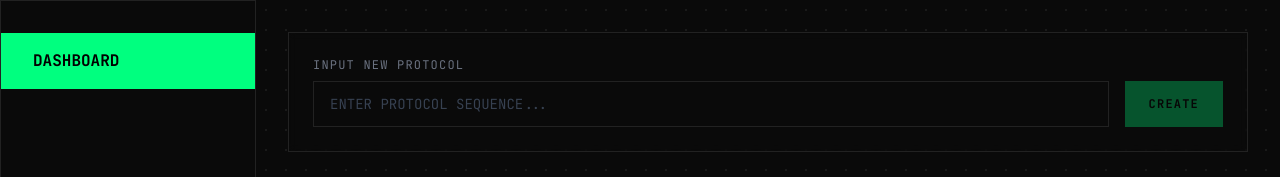
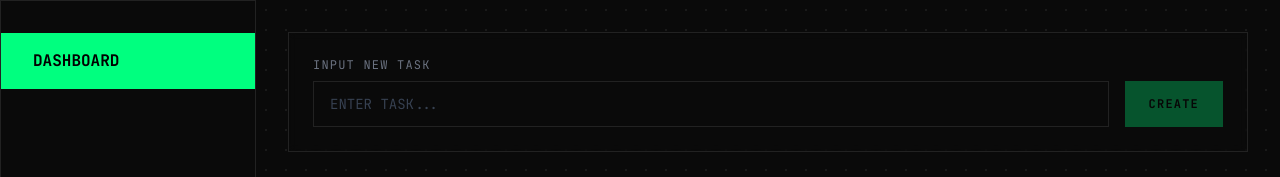
Before and after one commit to shubhamch91/task-director, a plain HTML site: page index.html in a window 1280 px wide. Shown: the top 177 px of the page. Drawn offline with nearby package versions, Linux system fonts and the light colour scheme; no server answers.

Commit message:
rename input labels to task instead of protocol

```diff
--- a/index.html
+++ b/index.html
@@ -74,9 +74,9 @@
         <main class="flex-1 bg-dots relative flex flex-col p-8 overflow-y-auto">
             <section class="mb-10">
                 <div class="border-m7 p-6 bg-m7-black/50 backdrop-blur-sm">
-                    <label class="block text-xs text-gray-500 mb-2 uppercase tracking-widest">Input New Protocol</label>
+                    <label class="block text-xs text-gray-500 mb-2 uppercase tracking-widest">Input New Task</label>
                     <div class="flex gap-4">
-                        <input id="task-input" oninput="document.getElementById('create-btn').disabled = this.value.trim() === ''" class="flex-1 bg-transparent border-m7 text-m7-neon placeholder:text-gray-700 focus:ring-1 focus:ring-m7-neon focus:border-m7-neon px-4 py-3 text-sm" placeholder="ENTER PROTOCOL SEQUENCE..." type="text">
+                        <input id="task-input" oninput="document.getElementById('create-btn').disabled = this.value.trim() === ''" class="flex-1 bg-transparent border-m7 text-m7-neon placeholder:text-gray-700 focus:ring-1 focus:ring-m7-neon focus:border-m7-neon px-4 py-3 text-sm" placeholder="ENTER TASK..." type="text">
                         <button id="create-btn" onclick="createNewTask()" disabled class="bg-m7-neon text-black px-6 py-3 font-bold flex items-center gap-2 hover:bg-m7-neon/90 transition-all text-xs tracking-widest disabled:opacity-30 disabled:cursor-not-allowed">
                             CREATE
                         </button>
@@ -213,7 +213,7 @@
         <div id="create-sheet" style="position: absolute; left: 0; right: 0; bottom: 0; background: #0c0c0c; border-top: 1px solid #00ff7f; padding: 12px 20px 26px;">
             <div style="width: 40px; height: 4px; background: #2a2a2a; margin: 0 auto 16px;"></div>
             <div style="display: flex; align-items: center; justify-content: space-between; margin-bottom: 16px;">
-                <span style="font-size: 12px; color: #6b7280; text-transform: uppercase; letter-spacing: 0.16em;">INPUT NEW PROTOCOL</span>
+                <span style="font-size: 12px; color: #6b7280; text-transform: uppercase; letter-spacing: 0.16em;">INPUT NEW TASK</span>
                 <button onclick="closeSheet()" style="background: none; border: none; color: #6b7280; cursor: pointer; padding: 4px; display: flex; align-items: center;">
                     <svg width="18" height="18" fill="none" stroke="currentColor" stroke-width="2" stroke-linecap="square" viewBox="0 0 24 24">
                         <path d="M18 6L6 18M6 6l12 12"/>
```
